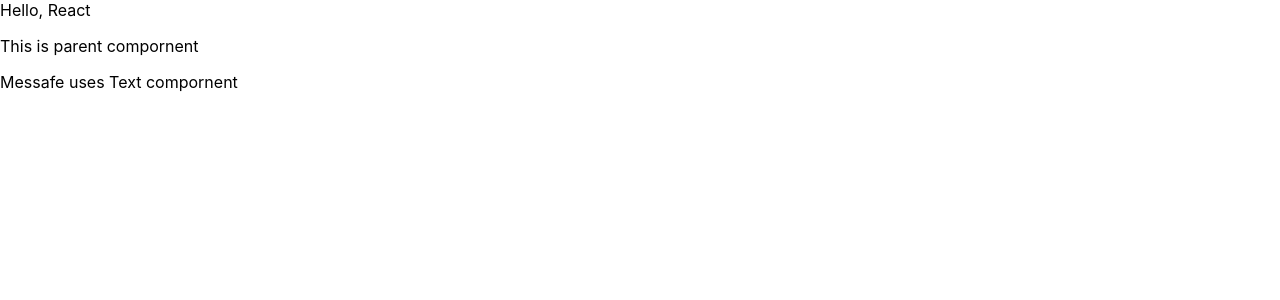
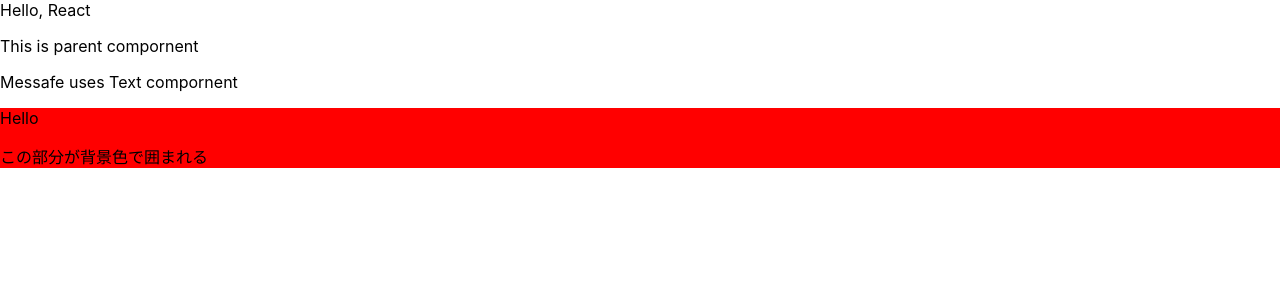
Before and after one commit to t0ottio13/learn-react, a React (Create React App) app: page / in a window 1280 px wide. Shown: the top 300 px of the page. Built offline with nearby package versions, Linux system fonts and the light colour scheme.

Commit message:
[add] Parentコンポーネントを追加

```diff
--- /dev/null
+++ b/src/components/ContainerSamples.tsx
@@ -0,0 +1,21 @@
+// Constainerは赤背景のボックスの中にタイトルと子要素を表示する
+const Constainer = (props: {title: string; children: React.ReactElement}) => {
+    const { title, children } = props;
+
+    return (
+        <div style={{ background: 'red' }}>
+            <span>{title}</span>
+            <div>{children}</div>
+        </div>
+    );
+};
+
+const Parent = () => {
+    return (
+        <Constainer title="Hello">
+            <p>この部分が背景色で囲まれる</p>
+        </Constainer>
+    )
+};
+
+export default Parent;
--- a/src/index.tsx
+++ b/src/index.tsx
@@ -4,6 +4,7 @@
 // import App from './App';
 import Hello from './components/Hello'
 import Message from './components/Message';
+import Parent from './components/ContainerSamples';
 import reportWebVitals from './reportWebVitals';
 
 // ReactDOM.createRootにHTMLの設置先を設定し、rootオブジェクトを作成
@@ -19,7 +20,7 @@
 
     <Hello />
     <Message />
-
+    <Parent />
   </React.StrictMode>
 );
 
```
